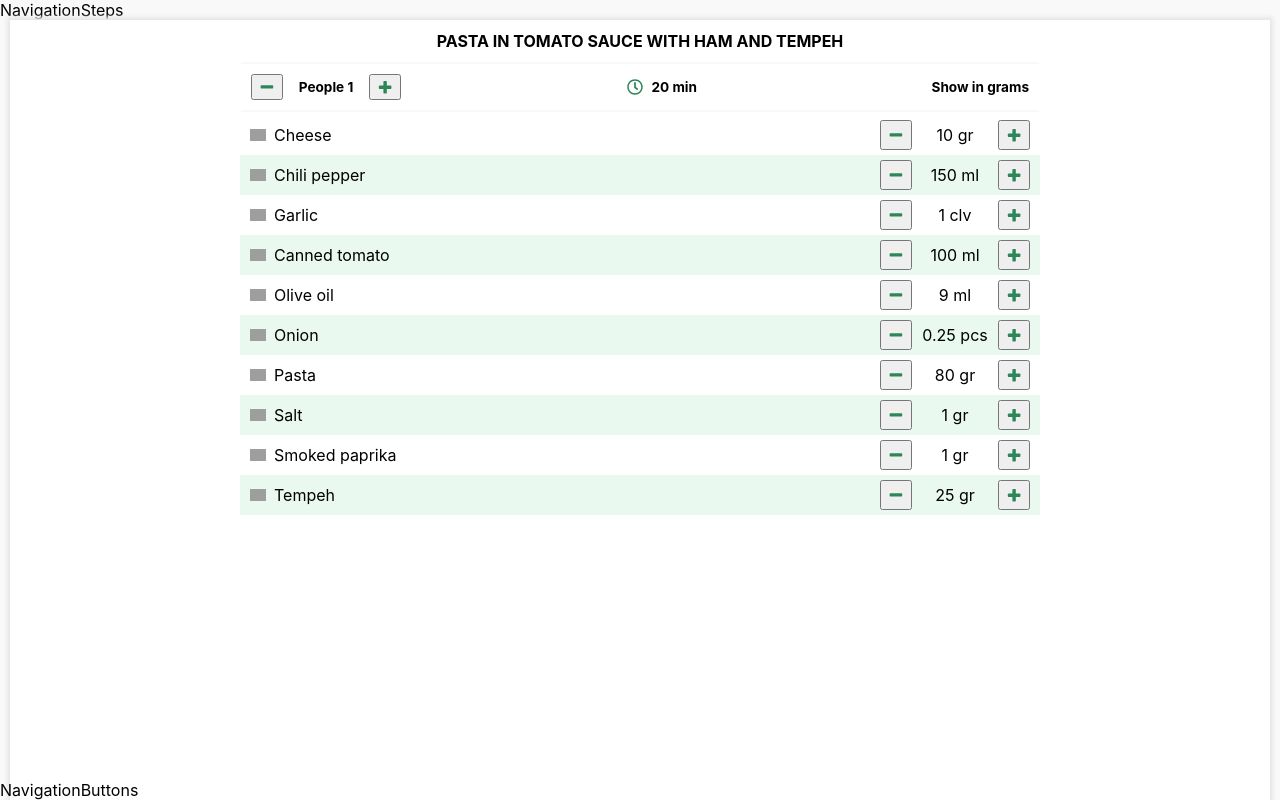
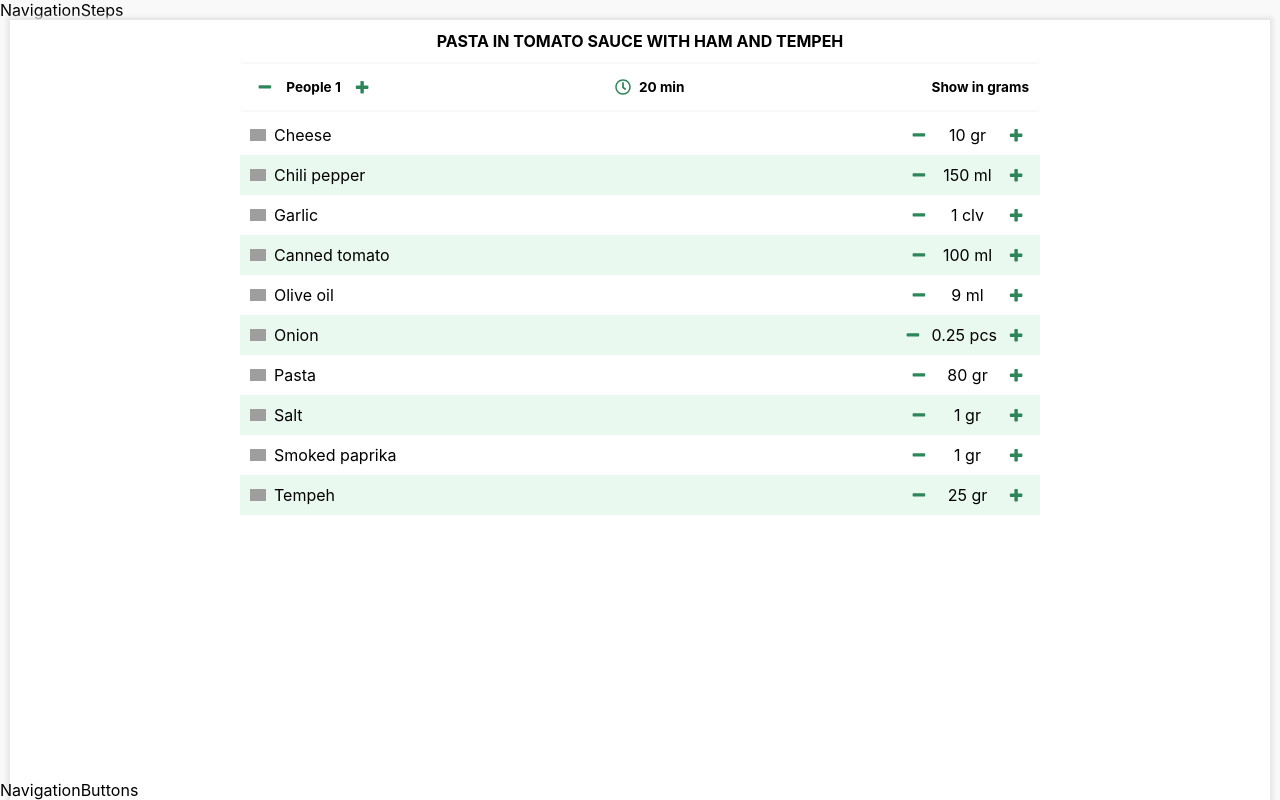
Before and after one commit to NushKrylova/plantJammer, a React (Create React App) app: page / in a window 1280 px wide. Built offline with nearby package versions, Linux system fonts and the light colour scheme; grey boxes are pictures that could not be loaded.

Commit message:
Add styles for Stepper

```diff
--- a/src/app/components/stepper/Stepper.module.scss
+++ b/src/app/components/stepper/Stepper.module.scss
@@ -1,3 +1,5 @@
+@import "../../../styles/variables.scss";
+
 .alignRight {
   display: flex;
   justify-content: flex-end;
@@ -6,7 +8,7 @@
 .container {
   display: flex;
   justify-content: space-between;
-  min-width: 150px;
+  min-width: 125px;
 }
 
 .iconContainer {
@@ -21,3 +23,12 @@
 .text {
   padding: 5px;
 }
+
+.button {
+  border: none;
+  background-color: transparent;
+  border-radius: 4px;
+}
+.button:disabled {
+  background-color: $gray;
+}
--- a/src/app/components/stepper/Stepper.tsx
+++ b/src/app/components/stepper/Stepper.tsx
@@ -1,6 +1,8 @@
 import { FunctionComponent } from "react";
 import minusIcon from "./minusIcon.svg";
 import plusIcon from "./plusIcon.svg";
+import classNames from "classnames/bind";
+
 import styles from "./Stepper.module.scss";
 
 type StepperProps = {
@@ -19,14 +21,17 @@ export const Stepper: FunctionComponent<StepperProps> = ({
   <div className={styles.alignRight}>
     <div className={styles.container}>
       <button
-        className={styles.iconContainer}
+        className={classNames(styles.iconContainer, styles.button)}
         onClick={onClickDecrement}
         disabled={value <= 0}
       >
         <img className={styles.icon} src={minusIcon} alt="minus" />
       </button>
       <div className={styles.text}>{valueFormat(value)}</div>
-      <button className={styles.iconContainer} onClick={onClickIncrement}>
+      <button
+        className={classNames(styles.iconContainer, styles.button)}
+        onClick={onClickIncrement}
+      >
         <img className={styles.icon} src={plusIcon} alt="plus" />
       </button>
     </div>
```
